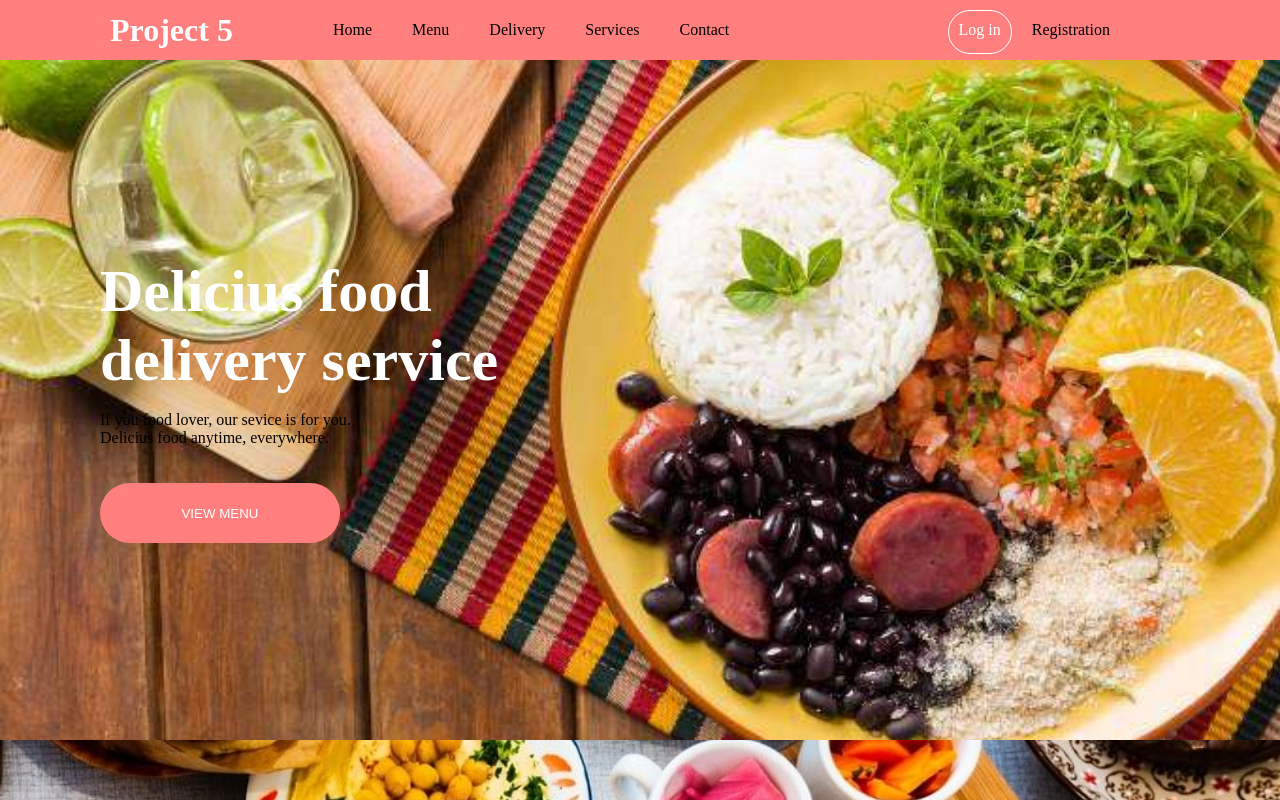
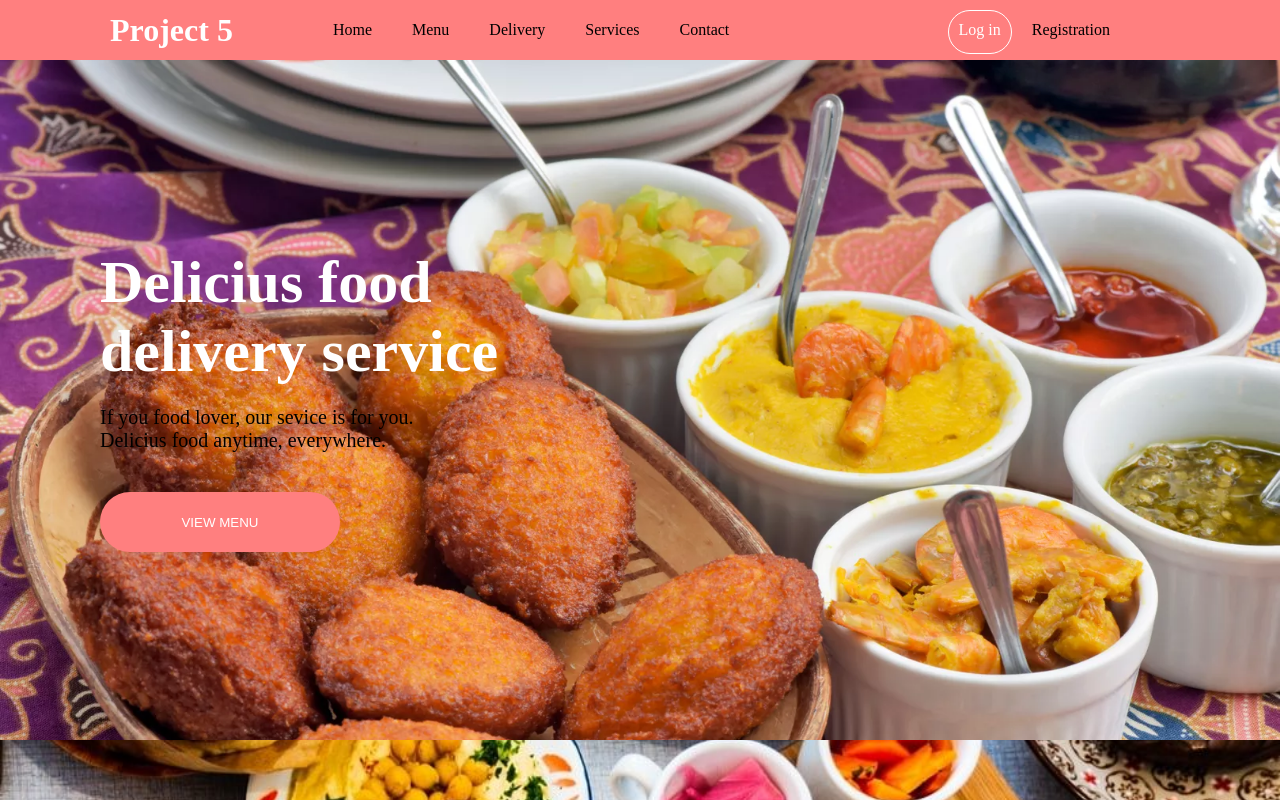
Before and after one commit to progDebug/ecommerce, a React (Create React App) app: page / in a window 1280 px wide. Shown: the top 800 px of the page. Built offline with nearby package versions, Linux system fonts and the light colour scheme.

Commit message:
final touches

```diff
--- a/src/components/jumbotron/index.css
+++ b/src/components/jumbotron/index.css
@@ -17,7 +17,7 @@
     width: 440px;
 }
 .container-jumbotron .paragraph p{
-    width: 300px;
+    font-size: 15pt;
 }
 .container-jumbotron .paragraph .view-menu{
     background-color: #FF7F7F;
--- a/src/components/jumbotron/index.js
+++ b/src/components/jumbotron/index.js
@@ -8,7 +8,7 @@ export default function Jumbotron() {
             <div className="container-jumbotron">
                 <div className="paragraph">
                     <h1>Delicius food delivery service</h1>
-                    <p>If you food lover, our sevice is for you. Delicius food anytime, everywhere.</p>
+                    <p>If you food lover, our sevice is for you.<br /> Delicius food anytime, everywhere.</p>
                     <Button title="VIEW MENU" type="dark"/>
                 </div>
             </div>
```
Also changed, not shown: src/assets/images/dish-jumbotron.jpeg.
